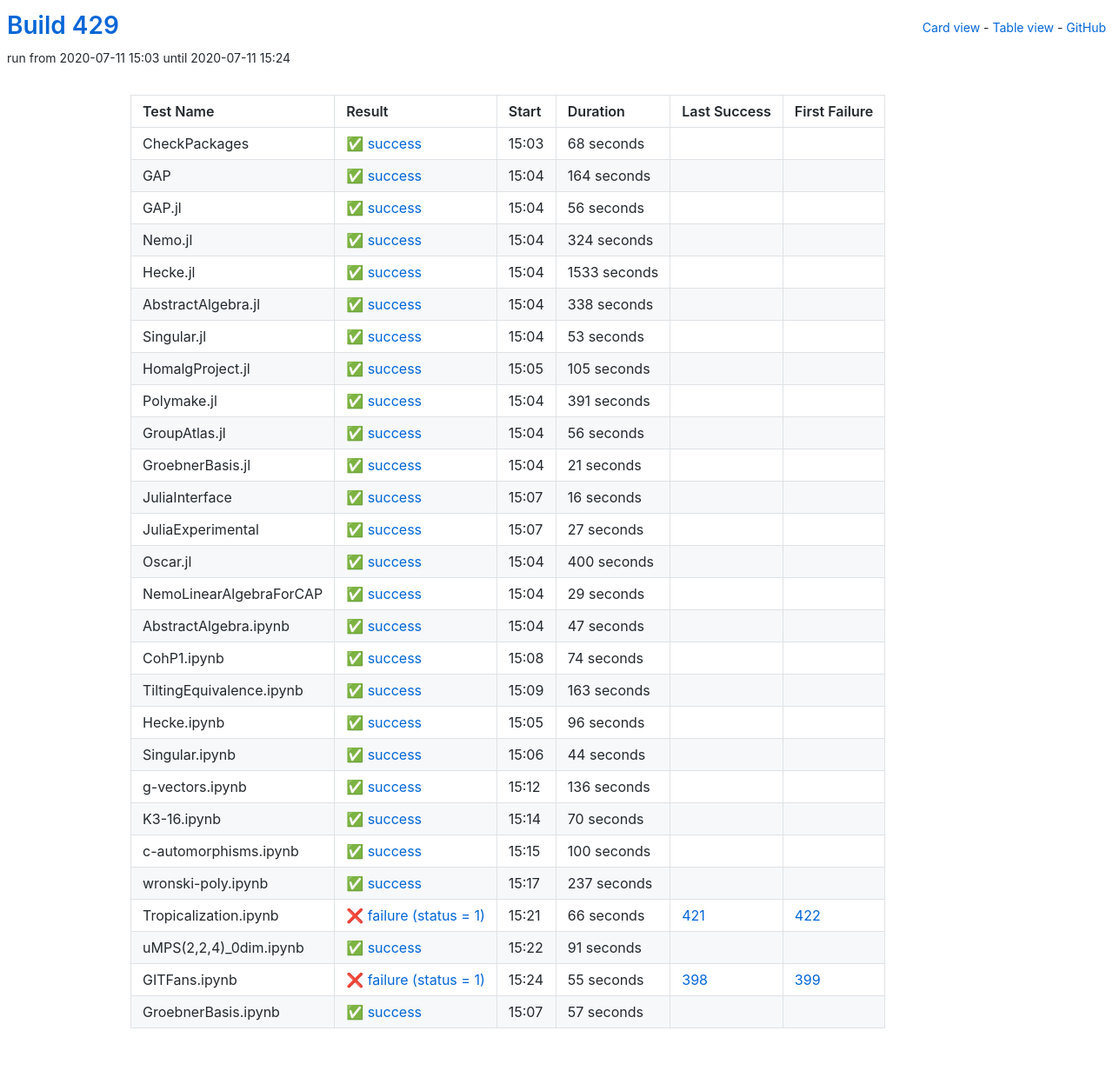
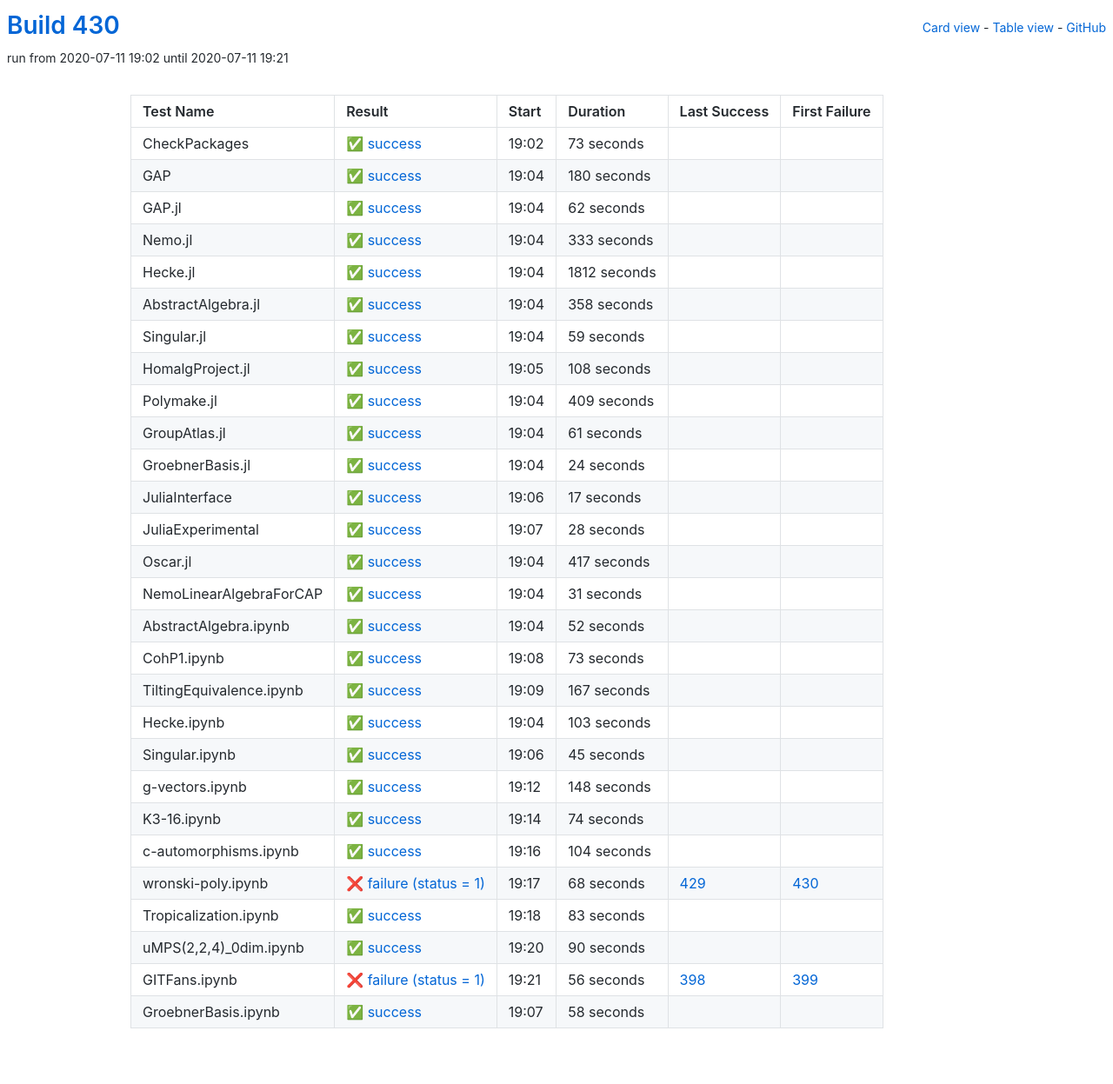
Before and after one commit to oscar-system/oscar-ci-status-stable, a Jekyll site: the page built from table.html, in a window 1280 px wide. Shown: the whole page at 87% size. Built offline with Jekyll 4.4.1, drawn with Linux system fonts in a browser that asks for light colours.

Commit message:
Build #430

```diff
--- a/_data/ci.yml
+++ b/_data/ci.yml
@@ -1,6 +1,6 @@
 ---
-build: 429
-build_url: https://oscarci.mathematik.uni-kl.de/job/oscar-stable/429/
+build: 430
+build_url: https://oscarci.mathematik.uni-kl.de/job/oscar-stable/430/
 job: oscar-stable
 organization: oscar-system
 repo: oscar-ci-status-stable
@@ -8,200 +8,260 @@ repourl: https://github.com/oscar-system/oscar-ci-status-stable
 tests:
 - name: CheckPackages
   id: checkpackages
-  log: https://oscarci.mathematik.uni-kl.de/job/oscar-stable/429/artifact/logs/build-429/CheckPackages.log
-  start: 2020-07-11 15:03
+  log: https://oscarci.mathematik.uni-kl.de/job/oscar-stable/430/artifact/logs/build-430/CheckPackages.log
+  start: 2020-07-11 19:02
   success: true
   exitcode: 0
   status: success
-  duration: 68
+  duration: 73
   last_success: false
   last_success_url:
   first_failure: false
   first_failure_url:
 - name: GAP
   id: gap
-  log: https://oscarci.mathematik.uni-kl.de/job/oscar-stable/429/artifact/logs/build-429/GAP.log
-  start: 2020-07-11 15:04
+  log: https://oscarci.mathematik.uni-kl.de/job/oscar-stable/430/artifact/logs/build-430/GAP.log
+  start: 2020-07-11 19:04
   success: true
   exitcode: 0
   status: success
-  duration: 164
+  duration: 180
   last_success: false
   last_success_url:
   first_failure: false
   first_failure_url:
 - name: GAP.jl
   id: gap-jl
-  log: https://oscarci.mathematik.uni-kl.de/job/oscar-stable/429/artifact/logs/build-429/GAP.jl.log
-  start: 2020-07-11 15:04
+  log: https://oscarci.mathematik.uni-kl.de/job/oscar-stable/430/artifact/logs/build-430/GAP.jl.log
+  start: 2020-07-11 19:04
   success: true
   exitcode: 0
   status: success
-  duration: 56
+  duration: 62
   last_success: false
   last_success_url:
   first_failure: false
   first_failure_url:
 - name: Nemo.jl
   id: nemo-jl
-  log: https://oscarci.mathematik.uni-kl.de/job/oscar-stable/429/artifact/logs/build-429/Nemo.jl.log
-  start: 2020-07-11 15:04
+  log: https://oscarci.mathematik.uni-kl.de/job/oscar-stable/430/artifact/logs/build-430/Nemo.jl.log
+  start: 2020-07-11 19:04
   success: true
   exitcode: 0
   status: success
-  duration: 324
+  duration: 333
   last_success: false
   last_success_url:
   first_failure: false
   first_failure_url:
 - name: Hecke.jl
   id: hecke-jl
-  log: https://oscarci.mathematik.uni-kl.de/job/oscar-stable/429/artifact/logs/build-429/Hecke.jl.log
-  start: 2020-07-11 15:04
+  log: https://oscarci.mathematik.uni-kl.de/job/oscar-stable/430/artifact/logs/build-430/Hecke.jl.log
+  start: 2020-07-11 19:04
   success: true
   exitcode: 0
   status: success
-  duration: 1533
+  duration: 1812
   last_success: false
   last_success_url:
   first_failure: false
   first_failure_url:
 - name: AbstractAlgebra.jl
   id: abstractalgebra-jl
-  log: https://oscarci.mathematik.uni-kl.de/job/oscar-stable/429/artifact/logs/build-429/AbstractAlgebra.jl.log
-  start: 2020-07-11 15:04
+  log: https://oscarci.mathematik.uni-kl.de/job/oscar-stable/430/artifact/logs/build-430/AbstractAlgebra.jl.log
+  start: 2020-07-11 19:04
   success: true
   exitcode: 0
   status: success
-  duration: 338
+  duration: 358
   last_success: false
   last_success_url:
   first_failure: false
   first_failure_url:
 - name: Singular.jl
   id: singular-jl
-  log: https://oscarci.mathematik.uni-kl.de/job/oscar-stable/429/artifact/logs/build-429/Singular.jl.log
-  start: 2020-07-11 15:04
+  log: https://oscarci.mathematik.uni-kl.de/job/oscar-stable/430/artifact/logs/build-430/Singular.jl.log
+  start: 2020-07-11 19:04
   success: true
   exitcode: 0
   status: success
-  duration: 53
+  duration: 59
   last_success: false
   last_success_url:
   first_failure: false
   first_failure_url:
 - name: HomalgProject.jl
   id: homalgproject-jl
-  log: https://oscarci.mathematik.uni-kl.de/job/oscar-stable/429/artifact/logs/build-429/HomalgProject.jl.log
-  start: 2020-07-11 15:05
+  log: https://oscarci.mathematik.uni-kl.de/job/oscar-stable/430/artifact/logs/build-430/HomalgProject.jl.log
+  start: 2020-07-11 19:05
   success: true
   exitcode: 0
   status: success
-  duration: 105
+  duration: 108
   last_success: false
   last_success_url:
   first_failure: false
   first_failure_url:
 - name: Polymake.jl
   id: polymake-jl
-  log: https://oscarci.mathematik.uni-kl.de/job/oscar-stable/429/artifact/logs/build-429/Polymake.jl.log
-  start: 2020-07-11 15:04
+  log: https://oscarci.mathematik.uni-kl.de/job/oscar-stable/430/artifact/logs/build-430/Polymake.jl.log
+  start: 2020-07-11 19:04
   success: true
   exitcode: 0
   status: success
-  duration: 391
+  duration: 409
   last_success: false
   last_success_url:
   first_failure: false
   first_failure_url:
 - name: GroupAtlas.jl
   id: groupatlas-jl
-  log: https://oscarci.mathematik.uni-kl.de/job/oscar-stable/429/artifact/logs/build-429/GroupAtlas.jl.log
-  start: 2020-07-11 15:04
+  log: https://oscarci.mathematik.uni-kl.de/job/oscar-stable/430/artifact/logs/build-430/GroupAtlas.jl.log
+  start: 2020-07-11 19:04
   success: true
   exitcode: 0
   status: success
-  duration: 56
+  duration: 61
   last_success: false
   last_success_url:
   first_failure: false
   first_failure_url:
 - name: GroebnerBasis.jl
   id: groebnerbasis-jl
-  log: https://oscarci.mathematik.uni-kl.de/job/oscar-stable/429/artifact/logs/build-429/GroebnerBasis.jl.log
-  start: 2020-07-11 15:04
+  log: https://oscarci.mathematik.uni-kl.de/job/oscar-stable/430/artifact/logs/build-430/GroebnerBasis.jl.log
+  start: 2020-07-11 19:04
   success: true
   exitcode: 0
   status: success
-  duration: 21
+  duration: 24
   last_success: false
   last_success_url:
   first_failure: false
   first_failure_url:
 - name: JuliaInterface
   id: juliainterface
-  log: https://oscarci.mathematik.uni-kl.de/job/oscar-stable/429/artifact/logs/build-429/JuliaInterface.log
-  start: 2020-07-11 15:07
+  log: https://oscarci.mathematik.uni-kl.de/job/oscar-stable/430/artifact/logs/build-430/JuliaInterface.log
+  start: 2020-07-11 19:06
   success: true
   exitcode: 0
   status: success
-  duration: 16
+  duration: 17
   last_success: false
   last_success_url:
   first_failure: false
   first_failure_url:
 - name: JuliaExperimental
   id: juliaexperimental
-  log: https://oscarci.mathematik.uni-kl.de/job/oscar-stable/429/artifact/logs/build-429/JuliaExperimental.log
-  start: 2020-07-11 15:07
+  log: https://oscarci.mathematik.uni-kl.de/job/oscar-stable/430/artifact/logs/build-430/JuliaExperimental.log
+  start: 2020-07-11 19:07
   success: true
   exitcode: 0
   status: success
-  duration: 27
+  duration: 28
   last_success: false
   last_success_url:
   first_failure: false
   first_failure_url:
 - name: Oscar.jl
   id: oscar-jl
-  log: https://oscarci.mathematik.uni-kl.de/job/oscar-stable/429/artifact/logs/build-429/Oscar.jl.log
-  start: 2020-07-11 15:04
+  log: https://oscarci.mathematik.uni-kl.de/job/oscar-stable/430/artifact/logs/build-430/Oscar.jl.log
+  start: 2020-07-11 19:04
   success: true
   exitcode: 0
   status: success
-  duration: 400
+  duration: 417
   last_success: false
   last_success_url:
   first_failure: false
   first_failure_url:
 - name: NemoLinearAlgebraForCAP
   id: nemolinearalgebraforcap
-  log: https://oscarci.mathematik.uni-kl.de/job/oscar-stable/429/artifact/logs/build-429/NemoLinearAlgebraForCAP.log
-  start: 2020-07-11 15:04
+  log: https://oscarci.mathematik.uni-kl.de/job/oscar-stable/430/artifact/logs/build-430/NemoLinearAlgebraForCAP.log
+  start: 2020-07-11 19:04
   success: true
   exitcode: 0
   status: success
-  duration: 29
+  duration: 31
   last_success: false
   last_success_url:
   first_failure: false
   first_failure_url:
 - name: AbstractAlgebra.ipynb
   id: abstractalgebra-ipynb
-  log: https://oscarci.mathematik.uni-kl.de/job/oscar-stable/429/artifact/logs/build-429/AbstractAlgebra.ipynb.log
-  start: 2020-07-11 15:04
+  log: https://oscarci.mathematik.uni-kl.de/job/oscar-stable/430/artifact/logs/build-430/AbstractAlgebra.ipynb.log
+  start: 2020-07-11 19:04
   success: true
   exitcode: 0
   status: success
-  duration: 47
+  duration: 52
   last_success: false
   last_success_url:
   first_failure: false
   first_failure_url:
 - name: CohP1.ipynb
   id: cohp1-ipynb
-  log: https://oscarci.mathematik.uni-kl.de/job/oscar-stable/429/artifact/logs/build-429/CohP1.ipynb.log
-  start: 2020-07-11 15:08
+  log: https://oscarci.mathematik.uni-kl.de/job/oscar-stable/430/artifact/logs/build-430/CohP1.ipynb.log
+  start: 2020-07-11 19:08
+  success: true
+  exitcode: 0
+  status: success
+  duration: 73
+  last_success: false
+  last_success_url:
+  first_failure: false
+  first_failure_url:
+- name: TiltingEquivalence.ipynb
+  id: tiltingequivalence-ipynb
+  log: https://oscarci.mathematik.uni-kl.de/job/oscar-stable/430/artifact/logs/build-430/TiltingEquivalence.ipynb.log
+  start: 2020-07-11 19:09
+  success: true
+  exitcode: 0
+  status: success
+  duration: 167
+  last_success: false
+  last_success_url:
+  first_failure: false
+  first_failure_url:
+- name: Hecke.ipynb
+  id: hecke-ipynb
+  log: https://oscarci.mathematik.uni-kl.de/job/oscar-stable/430/artifact/logs/build-430/Hecke.ipynb.log
+  start: 2020-07-11 19:04
+  success: true
+  exitcode: 0
+  status: success
+  duration: 103
+  last_success: false
+  last_success_url:
+  first_failure: false
+  first_failure_url:
+- name: Singular.ipynb
+  id: singular-ipynb
+  log: https://oscarci.mathematik.uni-kl.de/job/oscar-stable/430/artifact/logs/build-430/Singular.ipynb.log
+  start: 2020-07-11 19:06
+  success: true
+  exitcode: 0
+  status: success
+  duration: 45
+  last_success: false
+  last_success_url:
+  first_failure: false
+  first_failure_url:
+- name: g-vectors.ipynb
+  id: g-vectors-ipynb
+  log: https://oscarci.mathematik.uni-kl.de/job/oscar-stable/430/artifact/logs/build-430/g-vectors.ipynb.log
+  start: 2020-07-11 19:12
+  success: true
+  exitcode: 0
+  status: success
+  duration: 148
+  last_success: false
+  last_success_url:
+  first_failure: false
+  first_failure_url:
+- name: K3-16.ipynb
+  id: k3-16-ipynb
+  log: https://oscarci.mathematik.uni-kl.de/job/oscar-stable/430/artifact/logs/build-430/K3-16.ipynb.log
+  start: 2020-07-11 19:14
   success: true
   exitcode: 0
   status: success
@@ -210,134 +270,74 @@ tests:
   last_success_url:
   first_failure: false
   first_failure_url:
-- name: TiltingEquivalence.ipynb
-  id: tiltingequivalence-ipynb
-  log: https://oscarci.mathematik.uni-kl.de/job/oscar-stable/429/artifact/logs/build-429/TiltingEquivalence.ipynb.log
-  start: 2020-07-11 15:09
+- name: c-automorphisms.ipynb
+  id: c-automorphisms-ipynb
+  log: https://oscarci.mathematik.uni-kl.de/job/oscar-stable/430/artifact/logs/build-430/c-automorphisms.ipynb.log
+  start: 2020-07-11 19:16
   success: true
   exitcode: 0
   status: success
-  duration: 163
-  last_success: false
-  last_success_url:
-  first_failure: false
-  first_failure_url:
-- name: Hecke.ipynb
-  id: hecke-ipynb
-  log: https://oscarci.mathematik.uni-kl.de/job/oscar-stable/429/artifact/logs/build-429/Hecke.ipynb.log
-  start: 2020-07-11 15:05
-  success: true
-  exitcode: 0
-  status: success
-  duration: 96
-  last_success: false
-  last_success_url:
-  first_failure: false
-  first_failure_url:
-- name: Singular.ipynb
-  id: singular-ipynb
-  log: https://oscarci.mathematik.uni-kl.de/job/oscar-stable/429/artifact/logs/build-429/Singular.ipynb.log
-  start: 2020-07-11 15:06
-  success: true
-  exitcode: 0
-  status: success
-  duration: 44
-  last_success: false
-  last_success_url:
-  first_failure: false
-  first_failure_url:
-- name: g-vectors.ipynb
-  id: g-vectors-ipynb
-  log: https://oscarci.mathematik.uni-kl.de/job/oscar-stable/429/artifact/logs/build-429/g-vectors.ipynb.log
-  start: 2020-07-11 15:12
-  success: true
-  exitcode: 0
-  status: success
-  duration: 136
-  last_success: false
-  last_success_url:
-  first_failure: false
-  first_failure_url:
-- name: K3-16.ipynb
-  id: k3-16-ipynb
-  log: https://oscarci.mathematik.uni-kl.de/job/oscar-stable/429/artifact/logs/build-429/K3-16.ipynb.log
-  start: 2020-07-11 15:14
-  success: true
-  exitcode: 0
-  status: success
-  duration: 70
-  last_success: false
-  last_success_url:
-  first_failure: false
-  first_failure_url:
-- name: c-automorphisms.ipynb
-  id: c-automorphisms-ipynb
-  log: https://oscarci.mathematik.uni-kl.de/job/oscar-stable/429/artifact/logs/build-429/c-automorphisms.ipynb.log
-  start: 2020-07-11 15:15
-  success: true
-  exitcode: 0
-  status: success
-  duration: 100
+  duration: 104
   last_success: false
   last_success_url:
   first_failure: false
   first_failure_url:
 - name: wronski-poly.ipynb
   id: wronski-poly-ipynb
-  log: https://oscarci.mathematik.uni-kl.de/job/oscar-stable/429/artifact/logs/build-429/wronski-poly.ipynb.log
-  start: 2020-07-11 15:17
+  log: https://oscarci.mathematik.uni-kl.de/job/oscar-stable/430/artifact/logs/build-430/wronski-poly.ipynb.log
+  start: 2020-07-11 19:17
+  success: false
+  exitcode: 1
+  status: failure
+  duration: 68
+  last_success: 429
+  last_success_url: https://oscarci.mathematik.uni-kl.de/job/oscar-stable/429/
+  first_failure: 430
+  first_failure_url: https://oscarci.mathematik.uni-kl.de/job/oscar-stable/430/
+- name: Tropicalization.ipynb
+  id: tropicalization-ipynb
+  log: https://oscarci.mathematik.uni-kl.de/job/oscar-stable/430/artifact/logs/build-430/Tropicalization.ipynb.log
+  start: 2020-07-11 19:18
   success: true
   exitcode: 0
   status: success
-  duration: 237
+  duration: 83
   last_success: false
   last_success_url:
   first_failure: false
   first_failure_url:
-- name: Tropicalization.ipynb
-  id: tropicalization-ipynb
-  log: https://oscarci.mathematik.uni-kl.de/job/oscar-stable/429/artifact/logs/build-429/Tropicalization.ipynb.log
-  start: 2020-07-11 15:21
-  success: false
-  exitcode: 1
-  status: failure
-  duration: 66
-  last_success: 421
-  last_success_url: https://oscarci.mathematik.uni-kl.de/job/oscar-stable/421/
-  first_failure: 422
-  first_failure_url: https://oscarci.mathematik.uni-kl.de/job/oscar-stable/422/
 - name: uMPS(2,2,4)_0dim.ipynb
   id: umps-2-2-4-0dim-ipynb
-  log: https://oscarci.mathematik.uni-kl.de/job/oscar-stable/429/artifact/logs/build-429/uMPS-2-2-4-_0dim.ipynb.log
-  start: 2020-07-11 15:22
+  log: https://oscarci.mathematik.uni-kl.de/job/oscar-stable/430/artifact/logs/build-430/uMPS-2-2-4-_0dim.ipynb.log
+  start: 2020-07-11 19:20
   success: true
   exitcode: 0
   status: success
-  duration: 91
+  duration: 90
   last_success: false
   last_success_url:
   first_failure: false
   first_failure_url:
 - name: GITFans.ipynb
   id: gitfans-ipynb
-  log: https://oscarci.mathematik.uni-kl.de/job/oscar-stable/429/artifact/logs/build-429/GITFans.ipynb.log
-  start: 2020-07-11 15:24
+  log: https://oscarci.mathematik.uni-kl.de/job/oscar-stable/430/artifact/logs/build-430/GITFans.ipynb.log
+  start: 2020-07-11 19:21
   success: false
   exitcode: 1
   status: failure
-  duration: 55
+  duration: 56
   last_success: 398
   last_success_url: https://oscarci.mathematik.uni-kl.de/job/oscar-stable/398/
   first_failure: 399
   first_failure_url: https://oscarci.mathematik.uni-kl.de/job/oscar-stable/399/
 - name: GroebnerBasis.ipynb
   id: groebnerbasis-ipynb
-  log: https://oscarci.mathematik.uni-kl.de/job/oscar-stable/429/artifact/logs/build-429/GroebnerBasis.ipynb.log
-  start: 2020-07-11 15:07
+  log: https://oscarci.mathematik.uni-kl.de/job/oscar-stable/430/artifact/logs/build-430/GroebnerBasis.ipynb.log
+  start: 2020-07-11 19:07
   success: true
   exitcode: 0
   status: success
-  duration: 57
+  duration: 58
   last_success: false
   last_success_url:
   first_failure: false
```
Also changed, not shown: README.md.
